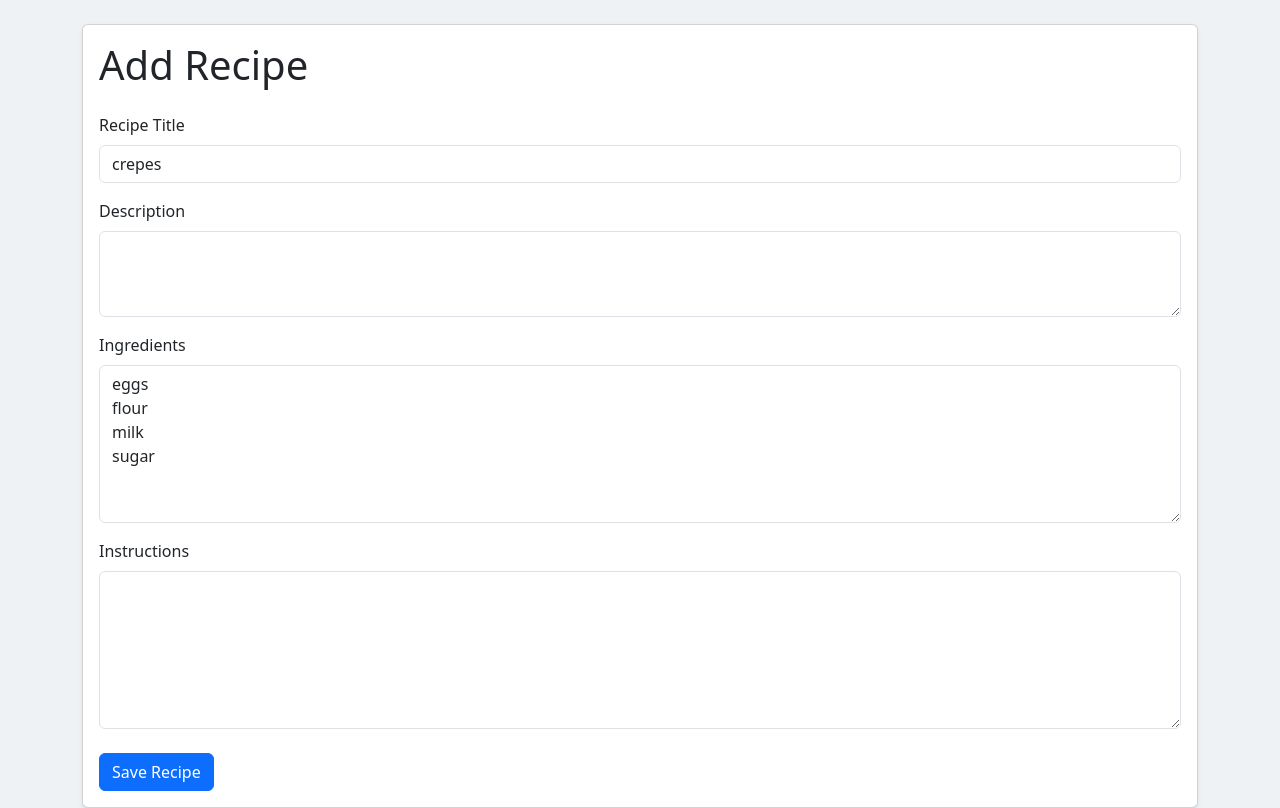
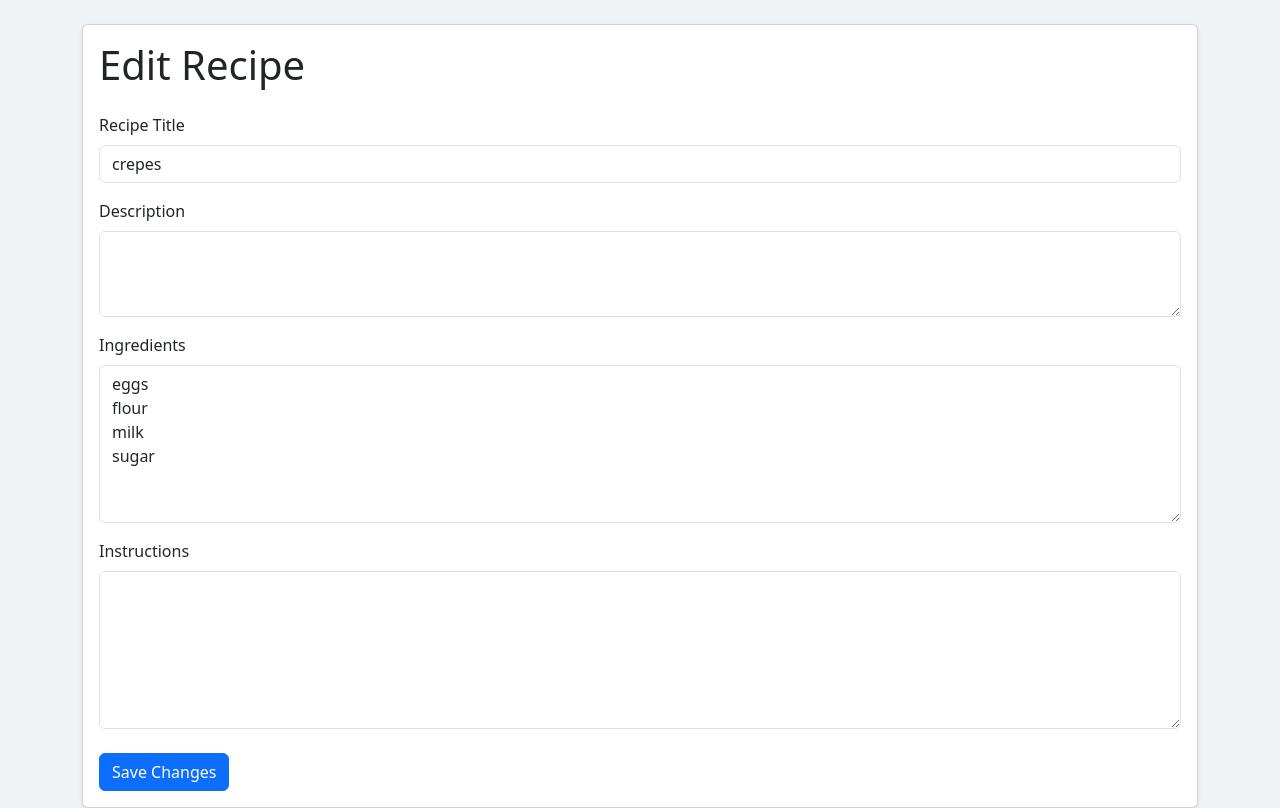
Before and after one commit to acom64/recipe-vault, a Flask app: page /recipes/1/edit in a window 1280 px wide. Shown: the part 56-864 px from the top of the page. Run offline with Flask 3, Linux system fonts and the light colour scheme.

Commit message:
Start meal planner and fix ingredient parsing

```diff
--- a/app/models.py
+++ b/app/models.py
@@ -69,7 +69,7 @@ def parse_ingredients(ingredient_text):
 
         ingredients.append(ingredient)
 
-        return ingredients
+    return ingredients
 
 def format_ingredients(ingredients):
     lines = []
--- a/app/routes.py
+++ b/app/routes.py
@@ -1,69 +1,105 @@
 from flask import render_template, request, redirect, url_for
 from .models import Recipe, parse_ingredients, format_ingredients
-from.extensions import db
+from .extensions import db
+
 
 def register_routes(app):
 
-  @app.route("/")
-  def home():
-      return render_template("index.html")
+    @app.route("/")
+    def home():
+        return render_template("index.html")
 
-  @app.route("/recipes")
-  def recipes():
-    recipeList=Recipe.query.all()
-    return render_template("recipes.html", recipes=recipeList)
+    @app.route("/recipes")
+    def recipes():
+        recipe_list = Recipe.query.all()
+        return render_template("recipes.html", recipes=recipe_list)
 
-  @app.route("/recipes/<int:recipe_id>")
-  def recipe_detail(recipe_id):
-     recipe=Recipe.query.filter_by(id=recipe_id).first()
-     return render_template("recipe_details.html", recipe=recipe)
+    @app.route("/recipes/<int:recipe_id>")
+    def recipe_detail(recipe_id):
+        recipe = Recipe.query.filter_by(id=recipe_id).first()
+        return render_template("recipe_details.html", recipe=recipe)
 
-  @app.route("/recipes/new",methods=["GET","POST"])
-  def new_recipe():
-    if request.method == "GET":
-     return render_template("recipe_form.html", recipe=None)
-    else:
-      title = request.form["title"]
-      description = request.form["description"].strip()
-      ingredients = parse_ingredients(request.form["ingredients"])
-      instructions = request.form["instructions"].strip()
-      recipe = Recipe(
-        title = title,
-        description = description,
-        instructions = instructions
-      )
+    @app.route("/recipes/new", methods=["GET", "POST"])
+    def new_recipe():
+        if request.method == "GET":
+            return render_template(
+                "recipe_form.html",
+                recipe=None,
+                ingredients_text=""
+            )
 
-      recipe.ingredients = ingredients
+        title = request.form["title"].strip()
+        description = request.form["description"].strip()
+        ingredients = parse_ingredients(request.form["ingredients"])
+        instructions = request.form["instructions"].strip()
 
-      db.session.add(recipe)
-      db.session.commit()
-      return redirect(url_for("recipe_detail",recipe_id=recipe.id))
 
-  @app.route("/recipes/<int:recipe_id>/edit", methods=["GET", "POST"])
-  def edit_recipe(recipe_id):
-    recipe = Recipe.query.filter_by(id=recipe_id).first()
-    ingredients_text = format_ingredients(recipe.ingredients)
-    if request.method == "GET":
-      return render_template("recipe_form.html", recipe=recipe, ingredients_text=ingredients_text)
+        recipe = Recipe(
+            title=title,
+            description=description,
+            instructions=instructions,
+        )
 
-    recipe.title = request.form["title"].strip()
-    recipe.description = request.form["description"].strip()
-    recipe.instructions = request.form["instructions"].strip()
+        recipe.ingredients = ingredients
 
-    recipe.ingredients.clear()
-    recipe.ingredients = parse_ingredients(request.form["ingredients"])
+        db.session.add(recipe)
+        db.session.commit()
 
-    db.session.commit()
+        return redirect(url_for("recipe_detail", recipe_id=recipe.id))
 
-    return redirect(url_for("recipe_detail", recipe_id=recipe.id))
+    @app.route("/recipes/<int:recipe_id>/edit", methods=["GET", "POST"])
+    def edit_recipe(recipe_id):
+        recipe = Recipe.query.filter_by(id=recipe_id).first()
 
-  @app.route("/recipes/<int:recipe_id>/delete", methods=["POST"])
-  def delete_recipe(recipe_id):
-    recipe = Recipe.query.filter_by(id=recipe_id).first()
+        if request.method == "GET":
+            ingredients_text = format_ingredients(recipe.ingredients)
 
-    db.session.delete(recipe)
-    db.session.commit()
+            return render_template(
+                "recipe_form.html",
+                recipe=recipe,
+                ingredients_text=ingredients_text
+            )
 
-    return redirect(url_for("recipes"))
+        recipe.title = request.form["title"].strip()
+        recipe.description = request.form["description"].strip()
+        recipe.instructions = request.form["instructions"].strip()
 
-  return app
+        recipe.ingredients.clear()
+
+        for ingredient in parse_ingredients(request.form["ingredients"]):
+            recipe.ingredients.append(ingredient)
+
+        db.session.commit()
+
+        return redirect(url_for("recipe_detail", recipe_id=recipe.id))
+
+    @app.route("/recipes/<int:recipe_id>/delete", methods=["POST"])
+    def delete_recipe(recipe_id):
+        recipe = Recipe.query.filter_by(id=recipe_id).first()
+
+        db.session.delete(recipe)
+        db.session.commit()
+
+        return redirect(url_for("recipes"))
+
+    @app.route("/meal-plan")
+    def meal_plan():
+        days = [
+            "Monday",
+            "Tuesday",
+            "Wednesday",
+            "Thursday",
+            "Friday",
+            "Saturday",
+            "Sunday",
+        ]
+
+        recipes = Recipe.query.all()
+
+        return render_template(
+            "meal_plan.html",
+            recipes=recipes,
+            days=days
+        )
+
+    return app
--- a/app/templates/recipe_details.html
+++ b/app/templates/recipe_details.html
@@ -39,7 +39,6 @@
     {% endif %}
 
     <h4 class="mt-4">Ingredients</h4>
-
     <ul class="list-group list-group-flush mb-4">
       {% for ingredient in recipe.ingredients %}
         <li class="list-group-item px-0">
--- a/app/templates/recipe_form.html
+++ b/app/templates/recipe_form.html
@@ -1,11 +1,11 @@
 {% extends "base.html" %}
 
-{% block title %}Add Recipe{% endblock %}
+{% block title %}{{ "Edit Recipe" if recipe else "Add Recipe" }}{% endblock %}
 
 {% block content %}
 <div class="card shadow-sm">
   <div class="card-body">
-    <h1 class="mb-4">Add Recipe</h1>
+    <h1 class="mb-4">{{ "Edit Recipe" if recipe else "Add Recipe" }}</h1>
 
     <form method="POST">
       <div class="mb-3">
@@ -25,7 +25,7 @@
           class="form-control"
           name="description"
           id="description"
-          rows="3">{{ recipe.description if recipe else '' }}</textarea></textarea>
+          rows="3">{{ recipe.description if recipe else '' }}</textarea>
       </div>
 
       <div class="mb-3">
@@ -36,7 +36,7 @@
           id="ingredients"
           rows="6"
           placeholder="2 cups flour&#10;3 eggs&#10;salt&#10;pepper to taste"
-          required>{{ingredients_text if recipe else ''}}</textarea>
+          required>{{ ingredients_text }}</textarea>
       </div>
 
       <div class="mb-4">
@@ -45,10 +45,12 @@
           class="form-control"
           name="instructions"
           id="instructions"
-          rows="6">{{ recipe.instructions if recipe else '' }}</textarea></textarea>
+          rows="6">{{ recipe.instructions if recipe else '' }}</textarea>
       </div>
 
-      <button type="submit" class="btn btn-primary">Save Recipe</button>
+      <button type="submit" class="btn btn-primary">
+        {{ "Save Changes" if recipe else "Save Recipe" }}
+      </button>
     </form>
   </div>
 </div>
```
Also changed, not shown: app/templates/meal_plan.html (added, +27 -0 lines), app/templates/recipes.html (+0 -11 lines), instance/recipes.db.
